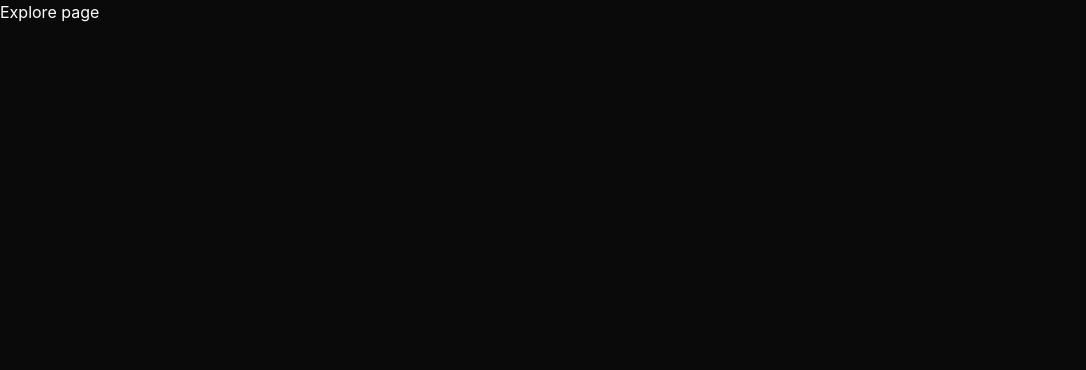
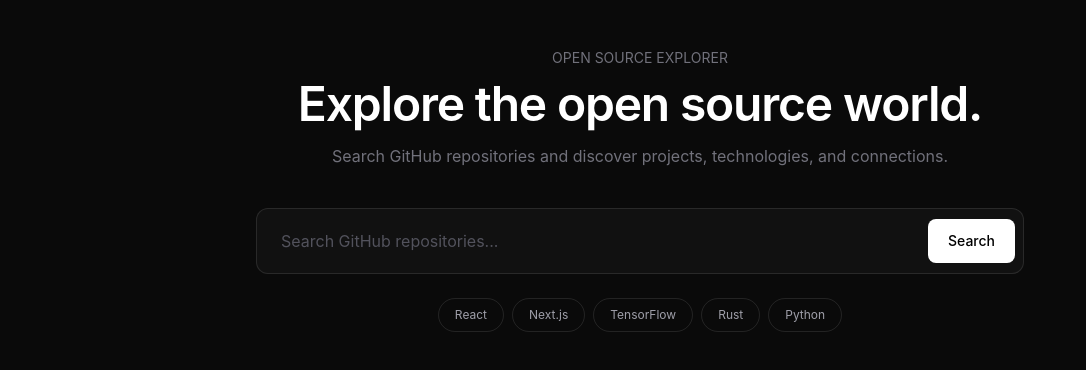
Before and after one commit to SachinAcharya28/OpenGraph, a React (Vite) app: page /explore in a window 1280 px wide. Shown: the top 370 px of the page, without its empty margins (0-1086 px from the left). Built offline with nearby package versions, Linux system fonts and the light colour scheme.

Commit message:
Build explore page and repository search ui

```diff
--- /dev/null
+++ b/src/components/explore/RepositoryCard.jsx
@@ -0,0 +1,22 @@
+const RepositoryCard=({repository})=>{
+    return(
+            <div className="bg-white/3  rounded-2xl border border-white/10 p-6 hover:translate-y-1 hover:border-white/20 hover:bg-white/5 ">
+                <h3
+                    className="text-lg font-semibold text-white">
+                    <a href={repository.html_url}  target="_blank"rel="noopener noreferrer">{repository.name}</a>
+                </h3>
+
+                <p className="mt-1 text-sm text-zinc-500">{repository.full_name}</p>
+
+                <p className="mt-4 line-clamp-2 text-sm leading-6 text-zinc-400">{repository.description || "No description available."}</p>
+
+                <div className="mt-6 flex gap-6 text-xs text-zinc-500">
+                    <span>⭐ {repository.stargazers_count}</span>
+                    <span>forks {repository.forks_count}</span>
+                    <span>Language {repository.language || "Unknown"}</span>
+                </div>
+            </div>
+
+    )
+}
+export default RepositoryCard;
--- /dev/null
+++ b/src/components/explore/SearchBar.jsx
@@ -0,0 +1,62 @@
+const SearchBar = ({ query, setQuery, handleSearch }) => {
+  return (
+    <div className=" px-6 py-12 md:px-10 lg:px-16">
+
+      {/* Heading */}
+      <div className="mb-10 text-center">
+        <p className="mb-3 text-sm text-zinc-500">
+          OPEN SOURCE EXPLORER
+        </p>
+
+        <h1 className="text-4xl font-semibold tracking-tight text-white md:text-5xl">
+          Explore the open source world.
+        </h1>
+
+        <p className="mx-auto mt-4 max-w-2xl text-zinc-500">
+          Search GitHub repositories and discover projects,
+          technologies, and connections.
+        </p>
+      </div>
+
+      {/* Search box */}
+      <div className="mx-auto flex w-full max-w-3xl items-center rounded-xl border border-white/10 bg-white/[0.03] p-2">
+
+        <input
+          type="text"
+          value={query}
+          onChange={(e) => setQuery(e.target.value)}
+          onKeyDown={(e) => {
+            if (e.key === "Enter") {
+              handleSearch();
+            }
+          }}
+          placeholder="Search GitHub repositories..."
+          className="flex-1 bg-transparent px-4 py-3 text-white outline-none placeholder:text-zinc-600"
+        />
+
+        <button
+          onClick={handleSearch}
+          className="rounded-lg bg-white px-5 py-3 text-sm font-medium text-black transition hover:bg-zinc-200"
+        >
+          Search
+        </button>
+      </div>
+
+      {/* Popular searches */}
+      <div className="mt-6 flex flex-wrap justify-center gap-2">
+        {["React", "Next.js", "TensorFlow", "Rust", "Python"].map((item) => (
+          <button
+            key={item}
+            onClick={() => setQuery(item)}
+            className="rounded-full border border-white/10 px-4 py-2 text-xs text-zinc-400 transition hover:border-white/20 hover:text-white"
+          >
+            {item}
+          </button>
+        ))}
+      </div>
+
+    </div>
+  );
+};
+
+export default SearchBar;
--- a/src/components/home/Hero.jsx
+++ b/src/components/home/Hero.jsx
@@ -12,6 +12,8 @@ const Hero=()=>{
             <span className="px-3 text-zinc-500">🔍</span>
             <input
                 type="text"
+
+
                 placeholder="Search repositories..."
                 className="flex-1 bg-transparent px-2 py-3 text-sm text-white outline-none placeholder:text-zinc-600 "
 
@@ -25,6 +27,8 @@ const Hero=()=>{
                 <span>Developers</span>
             </div>
 
+
+
         </div>
     )
 }
--- a/src/pages/Explore/Explore.jsx
+++ b/src/pages/Explore/Explore.jsx
@@ -1,9 +1,73 @@
+import { useState } from "react";
+import { searchRepositories } from "../../services/githubApi";
+import SearchBar from "../../components/explore/SearchBar";
+import RepositoryCard from "../../components/explore/RepositoryCard";
+
 const Explore=()=>{
+    const [query,setQuery]=useState("");
+    const [repositories,setRepositories]=useState([]);
+    const [loading,setLoading]=useState(false);
+    const [error,setError]=useState(null);
+    const [hasSearched,setHasSearched]=useState(false);
+
+    const handleSearch=async()=>{
+
+        if(!query.trim()){
+            return;
+        }
+
+        setLoading(true);
+        setError(null);
+        setHasSearched(true);
+
+        try{
+            const data=await searchRepositories(query);
+
+            setRepositories(data);
+        }
+        catch(error){
+            setError(error);
+
+        }
+        finally{
+            setLoading(false);
+        }
+
+
+    }
+
+
     return (
         <>
-            <h1>
-                Explore page
-            </h1>
+
+
+           <SearchBar query={query} setQuery={setQuery} handleSearch={handleSearch}/>
+                {
+                    loading &&(<p className="mt-8 text-center text-zinc-400 text-sm">Loading.....</p>
+
+                )}
+
+                {
+                    error && (<p className="mt-8 text-center text-red-700 text-sm">Something went wrong while searching repository</p>
+
+                )}
+
+                {
+                    hasSearched && !loading && !error && repositories.length===0 &&(
+                        <div className="mt-16 text-center">
+                            <p className="text-white text-center font-medium">No repositories found</p>
+
+                              <p className="mt-2 text-sm text-zinc-500">Try searching for another technology or project.</p>
+                        </div>
+                )}
+
+           <div className="grid gap-6 md:grid-cols-2 lg:grid-cols-3 p-6">
+
+                    {repositories.map((repository) => (
+                                <RepositoryCard key={repository.id} repository={repository}/>
+                    ))}
+            </div>
+
 
         </>
     )
--- /dev/null
+++ b/src/services/githubApi.js
@@ -0,0 +1,9 @@
+export const searchRepositories=async(query)=>{
+    const url = `https://api.github.com/search/repositories?q=${encodeURIComponent(query)}`;
+    const response=await fetch(url);
+    if(!response.ok){
+        throw new Error("Failed to fetch repositories");
+    }
+    const data =await response.json();
+    return data.items;
+}
```
Also changed, not shown: src/components/common/Common.jsx (deleted).
